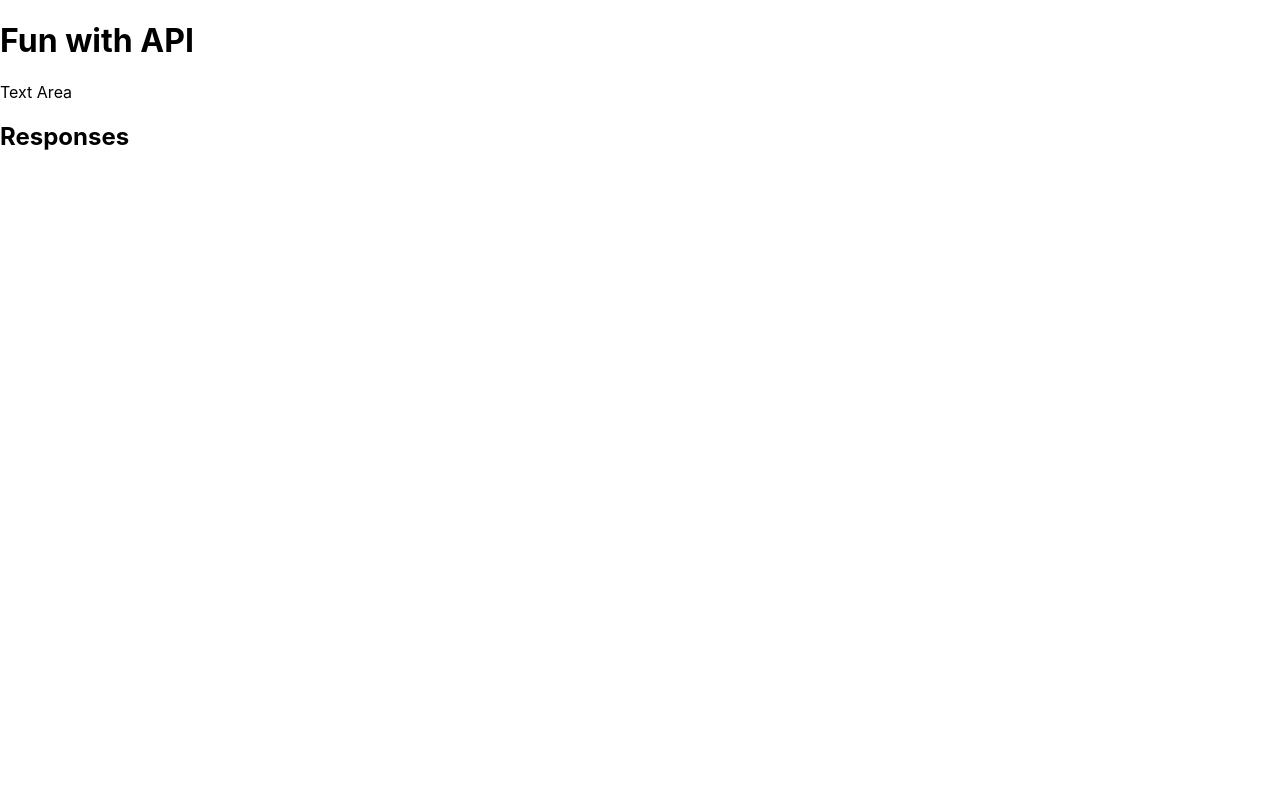
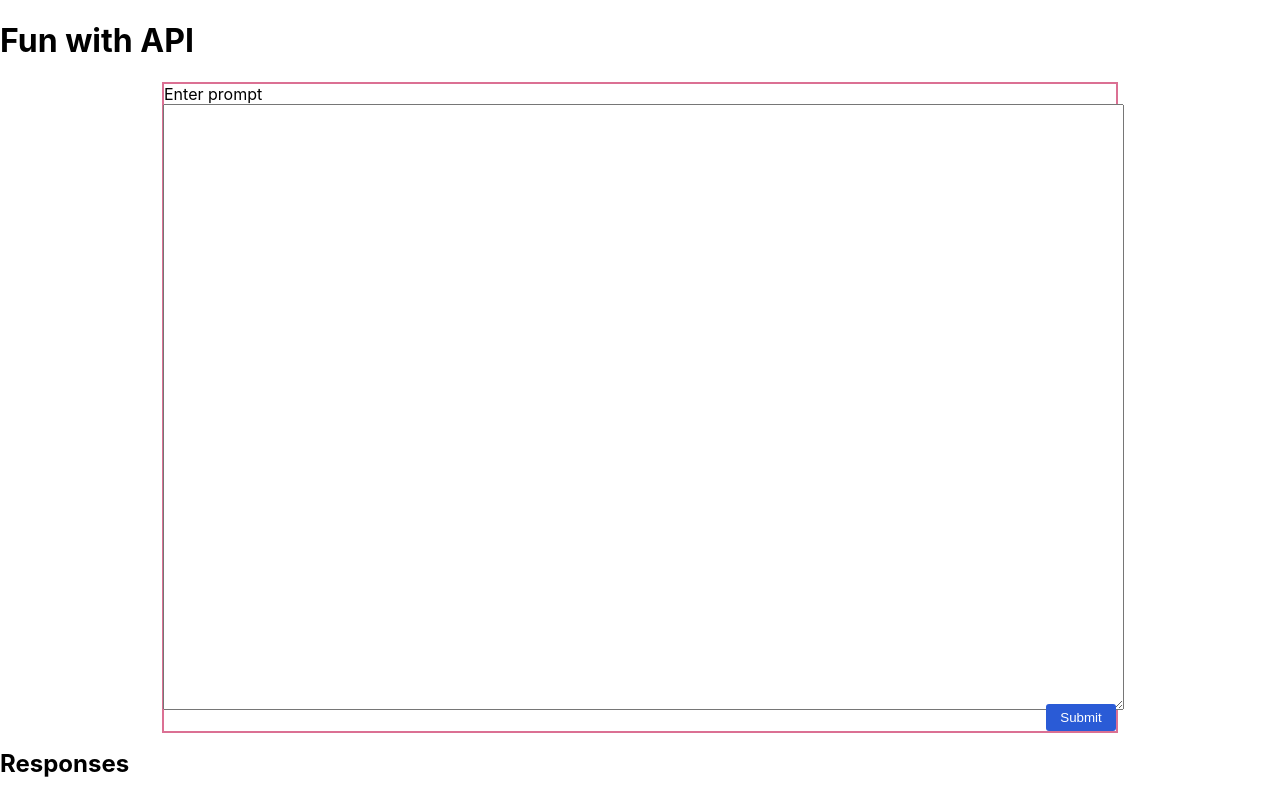
Before and after one commit to Gabby-Recny/shopify_fe_tech_challenge, a React (Create React App) app: page / in a window 1280 px wide. Built offline with nearby package versions, Linux system fonts and the light colour scheme.

Commit message:
Add basic layout for text area

```diff
--- a/src/TextArea/TextArea.js
+++ b/src/TextArea/TextArea.js
@@ -1,12 +1,36 @@
-import React from "react";
+import React, {useState} from "react";
 import './TextArea.scss';
 
 const TextArea = () => {
+    const [ textAreaInput, setTextAreaInput ] = useState('')
+
+    const submitResponse = (event) => {
+        event.preventDefault()
+        console.log('Response submitted')
+    }
     return (
-        <>
-            <p>Text Area</p>
-        </>
+        <section className='form-section'>
+            <form>
+                <label htmlFor='textArea'>Enter prompt</label>
+                <section className='input-area'>
+                    <textarea
+                        type='text'
+                        className='text-area'
+                        // rows='20'
+                        // columns='50'
+                        value={textAreaInput}
+                        onChange={e => setTextAreaInput(e.target.value)}
+                    />
+                </section>
+                <button
+                    className='submit-btn'
+                    type='submit'
+                    onClick={e => submitResponse(e)}
+                    >Submit</button>
+            </form>
+        </section>
     )
 }
 
+
 export default TextArea;
--- a/src/TextArea/TextArea.scss
+++ b/src/TextArea/TextArea.scss
@@ -0,0 +1,40 @@
+.form-section {
+    height: calc(100vh - 153px);
+    display: flex;
+    justify-content: center;
+}
+
+form {
+    display: flex;
+    flex-direction: column;
+    height: 100%;
+    width: calc(100vw - 328px);
+    border: 2px solid palevioletred;
+}
+
+label {
+    align-self: flex-start;
+}
+
+
+.input-area {
+    align-self: center;
+    width: calc(100vw - 325px);
+    height: calc(100vh - 114px);
+}
+
+
+.submit-btn {
+    width: 70px;
+    height: 30px;
+    background-color: #2A5BD6;
+    color: white;
+    border: none;
+    border-radius: 3px;
+    align-self: flex-end;
+}
+
+.text-area {
+    width: 100%;
+    height: 100%;
+}
```
